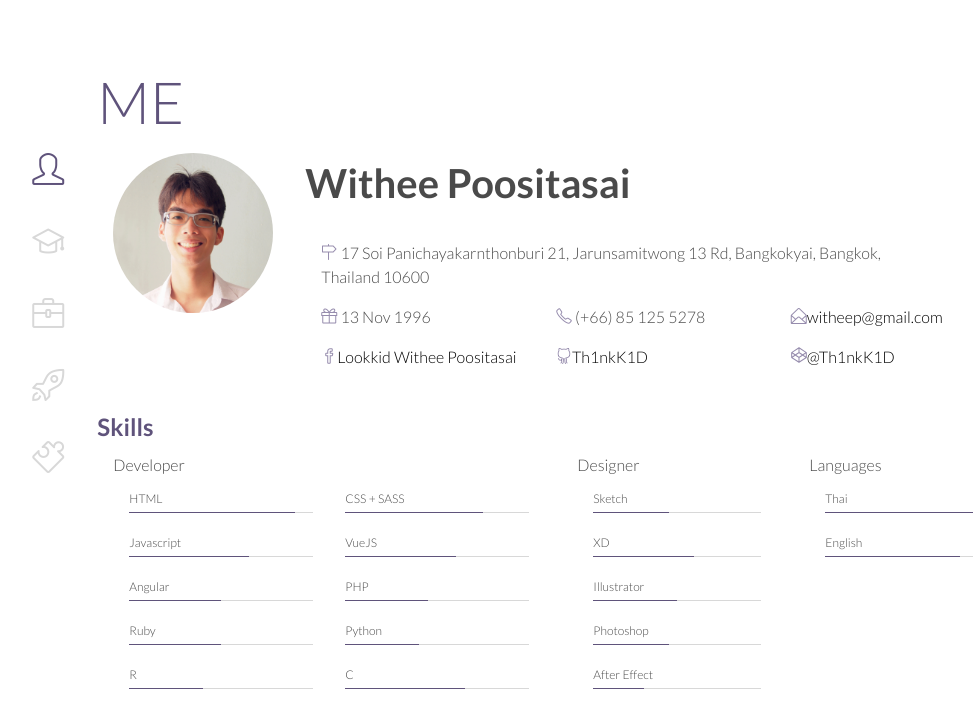
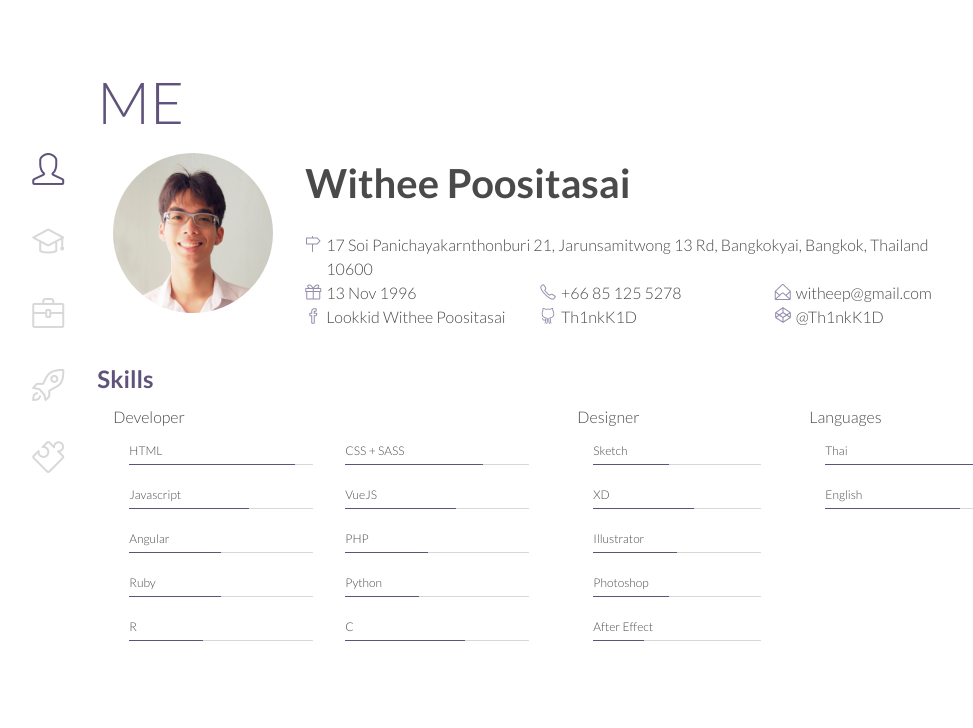
Before and after one commit to Th1nkK1D/me, a Vue app: page /profile in a window 1280 px wide. Shown: the top 728 px of the page, without its empty margins (132-1105 px from the left). Built offline with nearby package versions, Linux system fonts and the light colour scheme.

Commit message:
Fix bio UI

```diff
--- a/src/components/Me.vue
+++ b/src/components/Me.vue
@@ -14,11 +14,15 @@
 
           <div class="columns is-gapless is-multiline">
             <div v-for="field in bio" :key="field.icon" :class="'column is-'+field.size">
-              <div class="padder">
-                <i v-if="field.icon" :class="'icon-'+field.icon"></i>
-                <img v-else :src="field.custom_icon" class="custom-icon">
-                <a v-if="field.link" :href="field.link" target="_blank">{{field.text}}</a>
-                <span v-else> {{field.text}}</span>
+              <div class="columns is-gapless is-mobile padder">
+                <div class="column is-narrow">
+                  <i v-if="field.icon" :class="'icon-'+field.icon"></i>
+                  <img v-else :src="field.custom_icon" class="custom-icon">
+                </div>
+                <div class="column">
+                  <a v-if="field.link" :href="field.link" target="_blank">{{field.text}}</a>
+                  <span v-else> {{field.text}}</span>
+                </div>
               </div>
             </div>
           </div>
@@ -70,7 +74,7 @@ export default {
       bio: [
         {icon: 'direction', text: '17 Soi Panichayakarnthonburi 21, Jarunsamitwong 13 Rd, Bangkokyai, Bangkok, Thailand 10600', size: 11},
         {icon: 'present', text: '13 Nov 1996', size: 4},
-        {icon: 'phone', text: '(+66) 85 125 5278', size: 4},
+        {icon: 'phone', text: '+66 85 125 5278', size: 4},
         {icon: 'envelope-open', text: 'witheep@gmail.com', link: 'mailto:witheep@gmail.com', size: 4},
         {icon: 'social-facebook', text: 'Lookkid Withee Poositasai', link: 'https://www.facebook.com/Th1nkK1D', size: 4},
         {icon: 'social-github', text: 'Th1nkK1D', link: 'https://github.com/Th1nkK1D', size: 4},
@@ -136,21 +140,23 @@ export default {
     }
 
     a {
-      color: black;
+      color: #4a4a4a;
       text-decoration: none;
 
       &:hover {
-        color: #5F537B;
+        color: black;
       }
     }
 
     i {
       color: #968cad;
+      margin-right: 5px;
     }
 
     .custom-icon {
       height: 16px;
       width: auto;
+      margin-right: 5px;
     }
   }
 </style>
```
